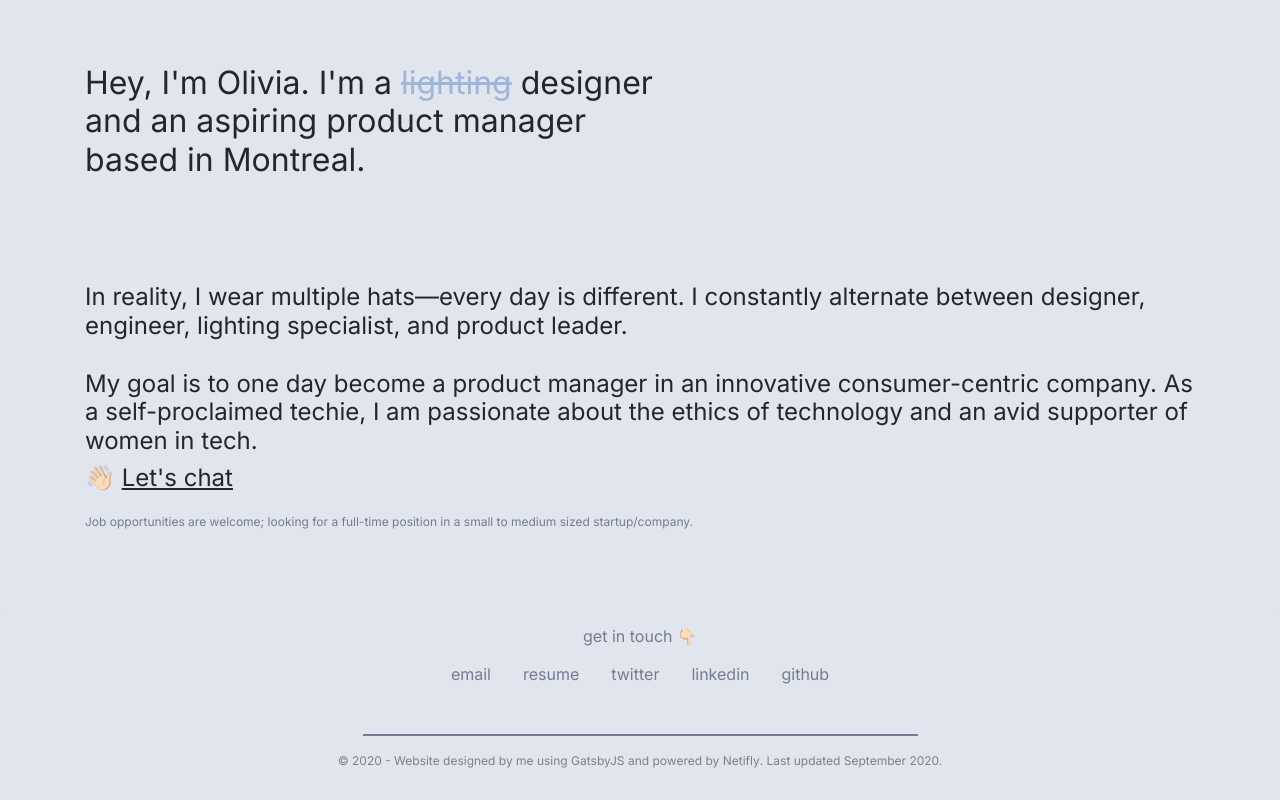
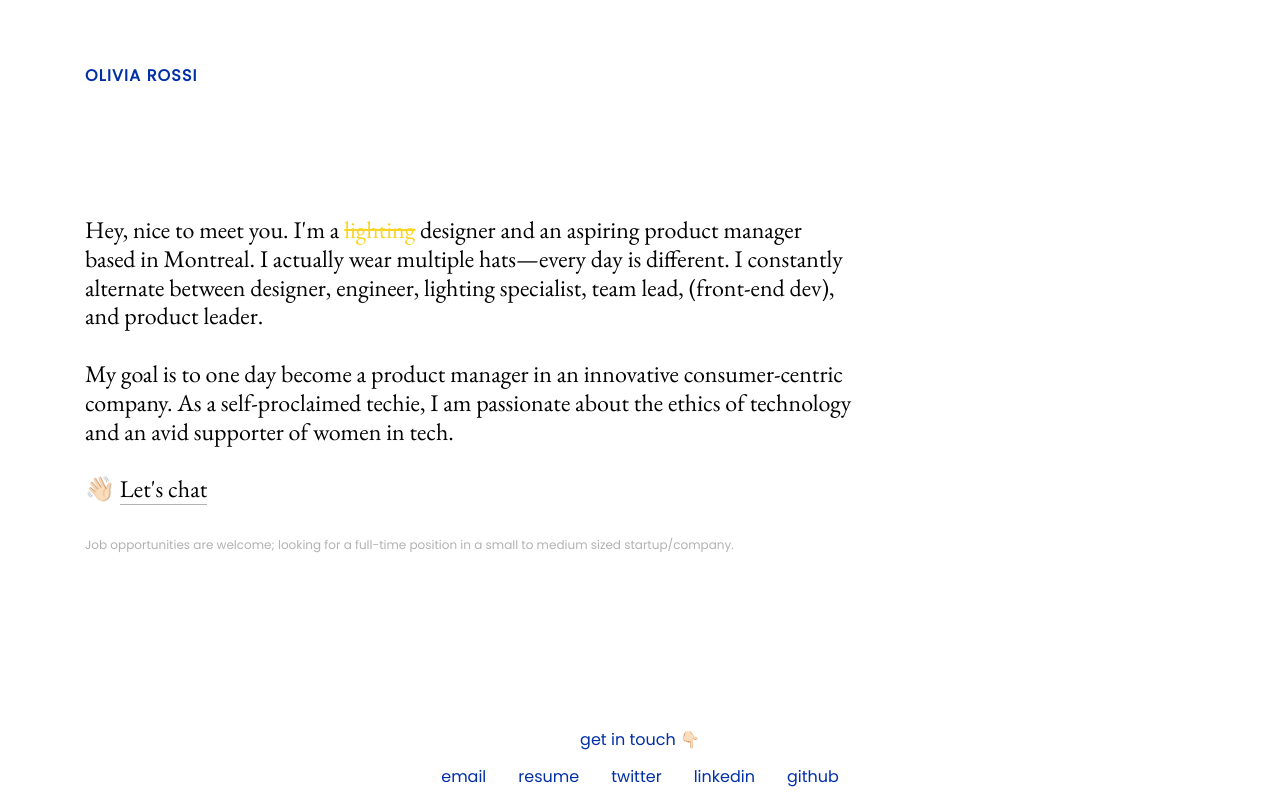
Before and after one commit to oliviarossi/oliviarossi-site, a Gatsby site: page / in a window 1280 px wide. Shown: the top 800 px of the page. Built offline with nearby package versions, Linux system fonts and the light colour scheme; Gatsby itself is replaced by a stand-in of ours; a web font is replaced by a local one.

Commit message:
updated colors, fonts, added grid layout

```diff
--- a/src/components/Hero/Hero.jsx
+++ b/src/components/Hero/Hero.jsx
@@ -24,29 +24,37 @@ const Header = () => {
   return (
     <section id="hero" className="jumbotron">
       <Container>
-        <h1 className="hero-h1">
-          Hey, I'm Olivia. I'm a <span>lighting</span> designer and an aspiring product manager
-          based in Montreal.
-        </h1>
+        <header className="hero-head">
+          <a href="#hero" target="_blank" rel="noopener noreferrer">
+            Olivia Rossi
+          </a>
+        </header>
         <Fade left={isDesktop} bottom={isMobile} duration={1000} delay={500} distance="30px">
-          <h1 className="hero-h2">
-            In reality, I wear multiple hats—every day is different. I constantly alternate between
-            designer, engineer, lighting specialist, and product leader. <br />
+          <h1 className="hero-h1">
+            Hey, nice to meet you. I'm a <span>lighting</span> designer and an aspiring product
+            manager based in Montreal. I actually wear multiple hats—every day is different. I
+            constantly alternate between designer, engineer, lighting specialist, team lead,
+            (front-end dev), and product leader.
+            <br />
             <br />
             My goal is to one day become a product manager in an innovative consumer-centric
             company. As a self-proclaimed techie, I am passionate about the ethics of technology and
             an avid supporter of women in tech.
-          </h1>
-          <h1 className="hero-link">
-          👋🏻 <a href="https://calendly.com/oliviarossi/letschat">Let's chat</a>
+            <br />
+            <br />
+            👋🏻{' '}
+            <a
+              href="https://calendly.com/oliviarossi/letschat"
+              target="_blank"
+              rel="noopener noreferrer"
+            >
+              Let's chat
+            </a>
           </h1>
           <p className="hero-micro">
             Job opportunities are welcome; looking for a full-time position in a small to medium
             sized startup/company.
           </p>
-          {/* <div className="hero-h1__image">
-            <LogoImg alt="logo" filename={img} />
-          </div> */}
         </Fade>
       </Container>
     </section>
--- a/src/components/Projects/Projects.jsx
+++ b/src/components/Projects/Projects.jsx
@@ -62,7 +62,7 @@
 //                         <a
 //                           target="_blank"
 //                           rel="noopener noreferrer"
-//                           className="cta-btn text-colour-subtitle"
+//                           className="cta-btn text-color-subtitle"
 //                           href={repo}
 //                         >
 //                           Source Code
--- a/src/style/abstracts/_variables.scss
+++ b/src/style/abstracts/_variables.scss
@@ -1,12 +1,16 @@
 // COLORS
-$primary-color: #767b91;
-$secondary-color: #a1b5d8;
+$text-color: #000000;
+$background-color: #ffffff;
 
-$background-color: #e1e5ee;
+$primary-color: #002fa7;
+$secondary-color: #F9D423;
 
-$text-colour: #252627;
+$accent-color: #FF0000;
+$highlight-color: #00e5ee;
+$muted-color: #b2b2b2;
 
 // FONT SIZE
+$small-font-size: 0.75rem;
 $default-font-size: 1rem;
-$big-font-size: 3rem;
-$mid-font-size: 2rem;
+$big-font-size: 1.5rem;
+$huge-font-size: 4rem;
--- a/src/style/base/_base.scss
+++ b/src/style/base/_base.scss
@@ -3,8 +3,23 @@ html {
 }
 
 body {
-  font-family: 'Inter', sans-serif;
+  font-family: 'EB Garamond', serif;
   margin: 0 auto;
   background-color: $background-color;
   min-height: 100vh;
+  display: grid;
+  grid-template-rows: 1fr auto;
 }
+
+.footer {
+  grid-row-start: 2;
+  grid-row-end: 3;
+}
+
+::-webkit-selection {
+  background: $highlight-color;
+}
+
+::selection {
+  background: $highlight-color;
+}
--- a/src/style/base/_typography.scss
+++ b/src/style/base/_typography.scss
@@ -1,14 +1,28 @@
-@import url('https://fonts.googleapis.com/css?family=Darker+Grotesque|Inter&display=swap');
+@import url('https://fonts.googleapis.com/css?family=Poppins|EB+Garamond&display=swap');
+
+header {
+  font-family: 'Poppins', sans-serif;
+  font-weight: 900;
+  font-size: $default-font-size;
+  text-transform: uppercase;
+  letter-spacing: 1.2px;
+}
 
 h1 {
-  font-family: 'Inter', sans-serif;
+  font-family: 'EB Garamond', serif;
   font-weight: 400;
   font-stretch: extra-condensed;
+  font-size: $big-font-size;
 }
 
-p,
+p{
+  font-family: 'Poppins', sans-serif;
+  font-weight: 400;
+  font-size: $default-font-size;
+}
+
 a {
-  font-family: 'Inter', sans-serif;
+  font-family: 'Poppins', sans-serif;
   font-size: $default-font-size;
 }
 
@@ -27,21 +41,21 @@ a:hover {
 .section-title {
   margin: 0 auto;
   color: $primary-color;
-  font-family: 'inter', sans-serif;
+  font-family: 'Poppins', sans-serif;
   font-size: $default-font-size;
   text-transform: lowercase;
   text-align: center;
 
   @include respond(phone) {
-    font-size: 1.5rem;
+    font-size: $default-font-size;
   }
 }
 
-.text-colour {
-  color: $text-colour !important;
+.text-color {
+  color: $text-color !important;
 }
 
-// .text-colour-subtitle {
+// .text-color-subtitle {
 //   color: $primary-color;
 //   font-size: 1em;
 //   line-height: 0.9;
--- a/src/style/components/_buttons.scss
+++ b/src/style/components/_buttons.scss
@@ -60,7 +60,7 @@
 
 // /* Resume Style */
 // .cta-btn--resume {
-//   color: $text-colour;
+//   color: $text-color;
 //   border: 0px auto;
 //   box-sizing: border-box;
 
--- a/src/style/layout/_footer.scss
+++ b/src/style/layout/_footer.scss
@@ -1,23 +1,22 @@
 .footer {
   background-color: $background-color;
   color: $background-color;
-  // position: absolute;
   bottom: 0;
   width: 100%;
   height: 2.5rem;
-  padding-bottom: 2.5rem; // https://www.freecodecamp.org/news/how-to-keep-your-footer-where-it-belongs-59c6aa05c59c/
+  padding-bottom: 2.5rem;
 
   @include respond(phone) {
     border: 0px;
   }
 
   &__text {
-    color: darken(white, 50%);
+    color: $muted-color;
     font-size: 0.75rem;
     text-align: center;
 
     a {
-      color: darken(white, 50%);
+      color: $muted-color;
       font-size: 0.75rem;
       transition: all 0.4s;
       display: inline-block;
@@ -26,8 +25,7 @@
       &:hover,
       &:active {
         color: $secondary-color;
-        -webkit-box-shadow: 0 1.5rem 4rem rgba(0, 0, 0, 0.15);
-        box-shadow: 0 1.5rem 4rem rgba(0, 0, 0, 0.15);
+        //box-shadow: 0 1.5rem 4rem rgba(0, 0, 0, 0.15);
       }
     }
   }
@@ -37,7 +35,7 @@
     margin-bottom: 1rem;
     border: 0;
     width: 50%;
-    border-top: 2px solid $primary-color;
+    border-top: 0.75px solid $muted-color;
   }
 }
 
--- a/src/style/sections/_about.scss
+++ b/src/style/sections/_about.scss
@@ -1,6 +1,6 @@
 // #about {
 //   background-color: $background-color;
-//   color: $text-colour;
+//   color: $text-color;
 //   height: 100%;
 //   border-top: 0px;
 //   padding-bottom: 10%;
--- a/src/style/sections/_contact.scss
+++ b/src/style/sections/_contact.scss
@@ -1,14 +1,12 @@
 #contact {
-  padding: 1rem 0 1rem 0;
+  padding: 6rem 0;
   margin: 0px auto;
-  //margin-bottom: -1px;
   color: $background-color;
 
   @include respond(tab-land) {
     padding: 3rem 0;
     clip-path: none;
     margin-top: 0;
-    -webkit-clip-path: none;
   }
 
   .contact-wrapper {
@@ -18,7 +16,7 @@
 
     &__text {
       margin-bottom: 2rem;
-      color: $text-colour;
+      color: $text-color;
     }
 
     &__text,
@@ -49,7 +47,7 @@
     flex-direction: column;
     justify-content: center;
     color: $primary-color;
-    font-size: 1rem;
+    font-size: $default-font-size;
     // width: 3rem;
     // height: 3rem;
     margin: $default-font-size $default-font-size;
@@ -58,7 +56,7 @@
     &:hover {
       text-decoration: none;
       // border-radius: 3px;
-      color: $secondary-color;
+      color: $accent-color;
     }
   }
 }
--- a/src/style/sections/_hero.scss
+++ b/src/style/sections/_hero.scss
@@ -18,15 +18,24 @@
     padding-top: 3rem;
   }
 
+  .hero-head {
+    color: $primary-color;
+
+    a {
+      font-size: $default-font-size;
+      color: $primary-color;
+
+      &:hover {
+        color: $accent-color;
+      }
+    }
+  }
+
   .hero-h1 {
-    font-size: $mid-font-size;
-    color: $text-colour;
-    font-weight: 400;
-    //position: relative;
-    //padding-left: 4rem;
-    //left: 5rem;
+    color: $text-color;
     text-align: left;
-    max-width: 36rem;
+    max-width: 48rem;
+    padding-top: 8rem;
 
     span {
       color: $secondary-color;
@@ -55,90 +64,40 @@
       left: 0rem;
       max-width: 100%;
     }
-  }
 
-  .hero-h2 {
-    font-size: 1.5rem;
-    color: $text-colour;
-    max-width: 100%;
-    font-weight: 400;
-    text-align: left;
-    padding-top: 4em;
-
-    @include respond(tab-land) {
-      font-size: 1.25rem;
-      padding-right: 0rem;
-    }
-    @include respond(tab-port) {
-      font-size: 1.25rem;
-      align-items: center;
-      padding-right: 0rem;
-      max-width: 100%;
-    }
-    @include respond(phone) {
-      font-size: 1.25rem;
-      align-items: center;
-      padding-right: 0rem;
-      max-width: 100%;
-    }
-    @include respond(phone-xs) {
-      font-size: 1.25rem;
-      padding-right: 0rem;
-      max-width: 100%;
-    }
-  }
-
-  .hero-link {
-    font-size: 1.5rem;
-
-    a {
-      font-size: 1.5rem;
-      color: $text-colour;
-      font-weight: 400;
+    & a {
+      padding-top: 1rem;
+      font-size: $big-font-size;
+      font-family: 'EB Garamond', serif;
+      color: $text-color;
       text-align: left;
-      text-decoration: underline;
+      border-bottom: 1px solid $muted-color;
 
       &:hover {
-        text-decoration: none;
-        //color: $secondary-color;
+        border-bottom: none;
       }
     }
   }
 
   .hero-micro {
-    font-size: 0.75rem;
-    font-weight: 400;
+    font-size: $small-font-size;
     text-align: left;
-    padding-top: 1em;
-    color: $primary-color;
+    padding-top: 2em;
+    color: $muted-color;
 
     @include respond(tab-land) {
-      font-size: 100%;
+      font-size: 80%;
     }
     @include respond(tab-port) {
-      font-size: 100%;
+      font-size: 80%;
       text-align: left;
     }
     @include respond(phone) {
-      font-size: 100%;
+      font-size: 80%;
       line-height: 1.5;
     }
     @include respond(phone-xs) {
-      font-size: 100%;
+      font-size: 80%;
     }
   }
-
-  // &__image {
-  //   display: flex;
-  //   height: 100%;
-  //   align-items: left;
-  //   justify-content: center;
-
-  //   @include respond(tab-port) {
-  //     padding-bottom: 6.4rem;
-  //   }
-  //   @include respond(tab-land) {
-  //     height: 100%;
-  //   }
-  // }
 }
--- a/src/style/sections/_projects.scss
+++ b/src/style/sections/_projects.scss
@@ -1,6 +1,6 @@
 // #projects {
 //   background-color: $background-color;
-//   color: $text-colour;
+//   color: $text-color;
 //   margin-top: -15rem;
 //   padding-top: 15rem;
 
@@ -37,7 +37,7 @@
 //       &-title {
 //         font-weight: bold;
 //         margin-bottom: 1.8rem;
-//         font-size: $mid-font-size;
+//         font-size: $big-font-size;
 
 //         @include respond(phone) {
 //           font-size: 2rem;
```
